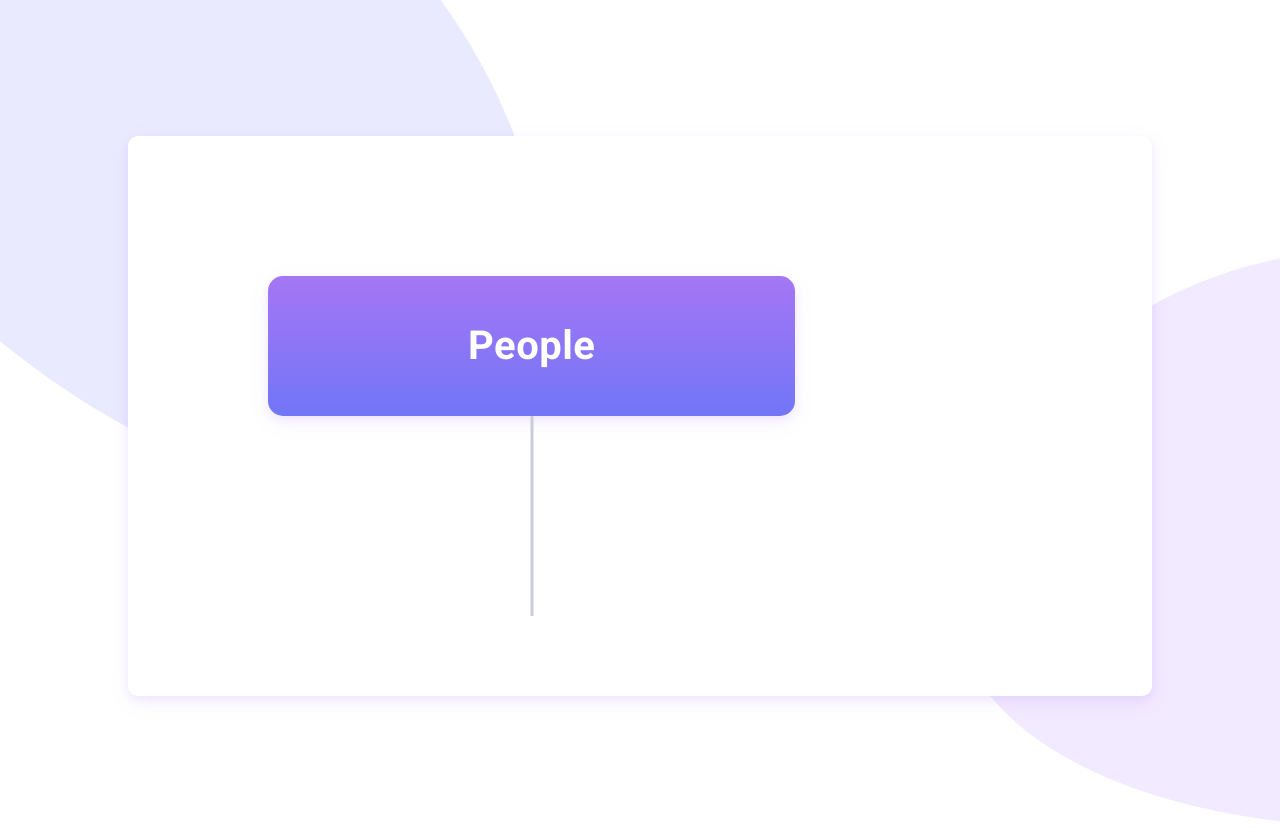
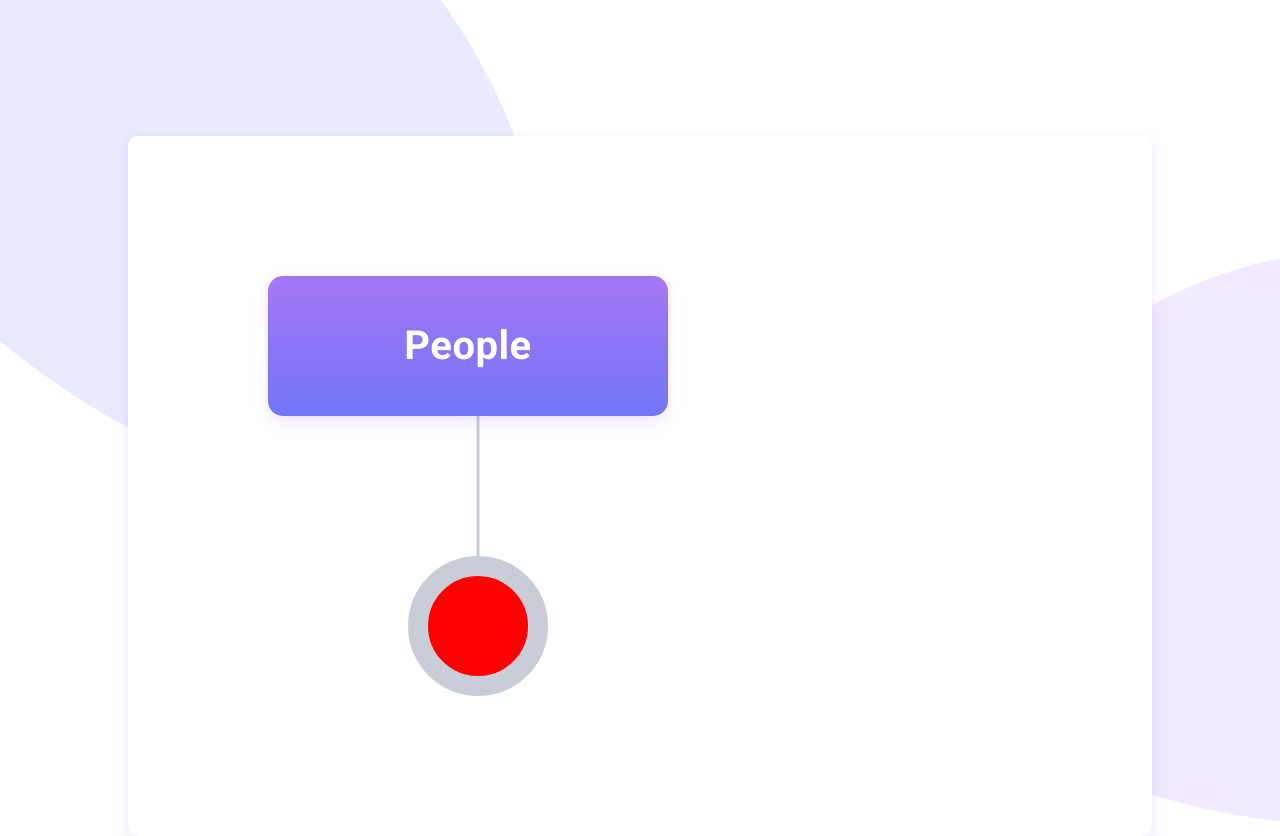
Before and after one commit to Misiek40k/react-hype-view, a React (Create React App) app: page / in a window 1280 px wide. Shown: the part 600-1436 px from the top of the page. Built offline with nearby package versions, Linux system fonts and the light colour scheme.

Commit message:
Add AddSection ver1

```diff
--- a/src/components/common/SectionHeader/SectionHeader.module.scss
+++ b/src/components/common/SectionHeader/SectionHeader.module.scss
@@ -1,26 +1,17 @@
 @import "../../../styles/settings.scss";
 
 .header {
-  position: relative;
-  display: inline-block;
+  display: flex;
+  justify-content: center;
   background: linear-gradient(to bottom, $color-primary, $color-secondary);
   margin-bottom: $base-unit * 7;
   padding: $base-unit * 2.5 $base-unit * 10;
+  width: 40%;
   border-radius: $base-unit * 0.75;
   color: $color-light;
   font-family: $font-header;
   font-size: $base-unit * 2;
   line-height: 1;
+  z-index: 1;
   @extend%primary-shadow;
-
-  @include p-el("before") {
-    left: 50%;
-    bottom: -$base-unit * 10;
-    display: inline-block;
-    background: $color-border;
-    height: $base-unit * 10;
-    width: $base-unit * 0.15;
-    transform: translateX(-50%);
-    z-index: 1;
-  }
 }
--- /dev/null
+++ b/src/components/features/AddSection/AddSection.js
@@ -0,0 +1,13 @@
+import React from 'react';
+
+import styles from './AddSection.module.scss';
+
+const AddSection = () => {
+  return (
+    <div className={styles.component}>
+
+    </div>
+  );
+};
+
+export default AddSection;
--- /dev/null
+++ b/src/components/features/AddSection/AddSection.module.scss
@@ -0,0 +1,23 @@
+@import "../../../styles/settings.scss";
+
+.component {
+  position: relative;
+  width: $base-unit * 7;
+  height: $base-unit * 7;
+  padding: $base-unit;
+  border: $base-unit solid $color-border;
+  border-radius: 50%;
+  background-color: red;
+  margin-left: $base-unit * 7;
+
+  @include p-el("before") {
+    left: 50%;
+    top: -$base-unit * 10;
+    display: inline-block;
+    background: $color-border;
+    height: $base-unit * 10;
+    width: $base-unit * 0.15;
+    transform: translateX(-50%);
+    z-index: 0;
+  }
+}
--- a/src/components/layout/ContentContainer/ContentContainer.js
+++ b/src/components/layout/ContentContainer/ContentContainer.js
@@ -2,6 +2,7 @@ import React from 'react';
 import { settings } from '../../../data/dataStore';
 
 import SectionHeader from '../../common/SectionHeader/SectionHeader';
+import AddSection from '../../features/AddSection/AddSection';
 
 import styles from './ContentContainer.module.scss';
 
@@ -12,6 +13,7 @@ const ContentContainer = () => {
   return (
     <section className={styles.component}>
       <SectionHeader name={data.title} />
+      <AddSection/>
     </section>
   );
 };
--- a/src/components/layout/ContentContainer/ContentContainer.module.scss
+++ b/src/components/layout/ContentContainer/ContentContainer.module.scss
@@ -8,4 +8,6 @@
   max-width: $base-unit * 77;
   border-radius: $base-unit * 0.5;
   @extend%primary-shadow;
+  display: flex;
+  flex-direction: column;
 }
```
